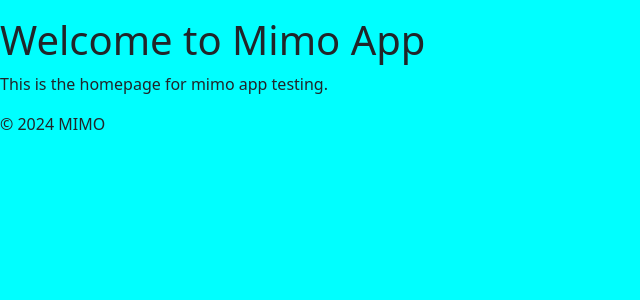
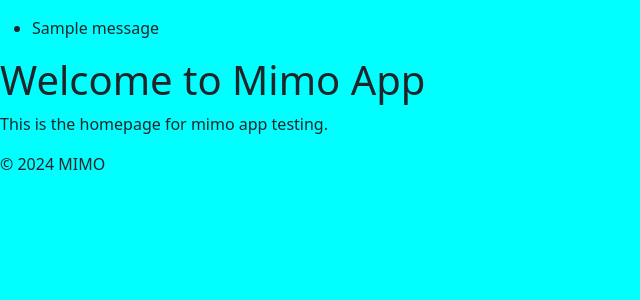
Before and after one commit to Vishalchapa/MIMO, a Django app: page / in a window 1280 px wide. Shown: the part 200-500 px from the top of the page, without its empty margins (0-640 px from the left). Run offline with Django 4.2, Linux system fonts and the light colour scheme; tables that the repository leaves empty hold one stand-in row (values such as "Sample post"); one stand-in notice (Sample message) is shown.

Commit message:
update base.html: add function for confirmation messages

```diff
--- a/templates/base.html
+++ b/templates/base.html
@@ -78,6 +78,15 @@
 
     </header>
 
+    <!-- Confirmation message function -->
+    {% if messages %}
+    <ul id="confirmation-message">
+        {% for message in messages %}
+        <li{% if message.tags %} class="{{ message.tags }}" {% endif %}>{{ message }}</li>
+            {% endfor %}
+    </ul>
+    {% endif %}
+
     <main>
         {% block content %}
 
```
